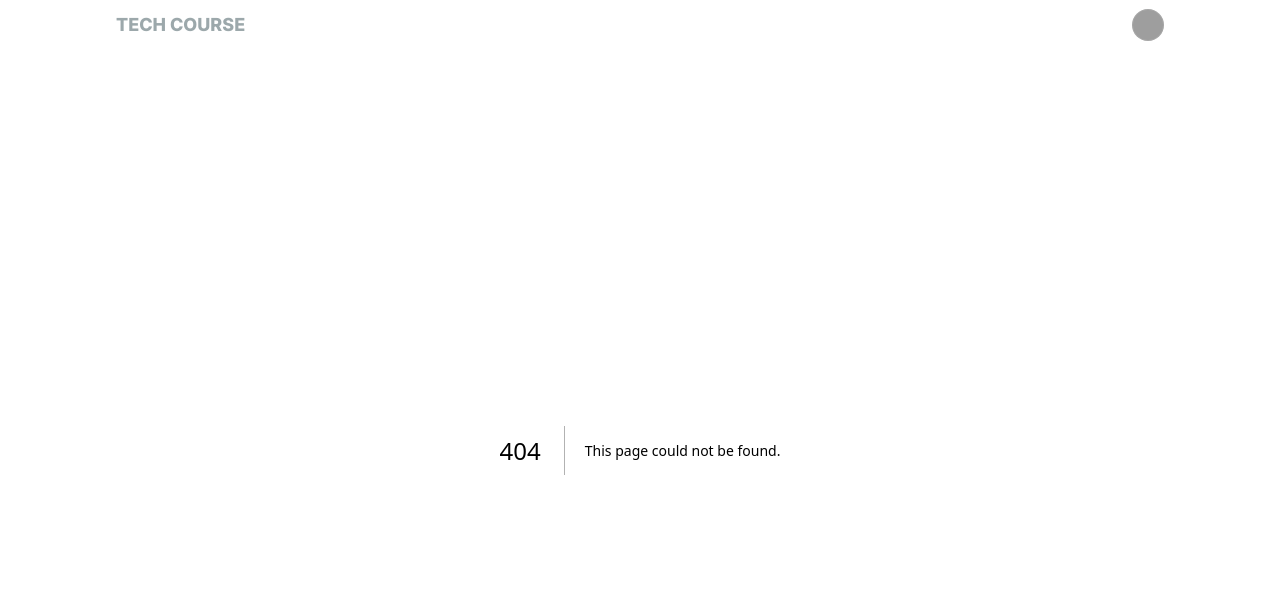
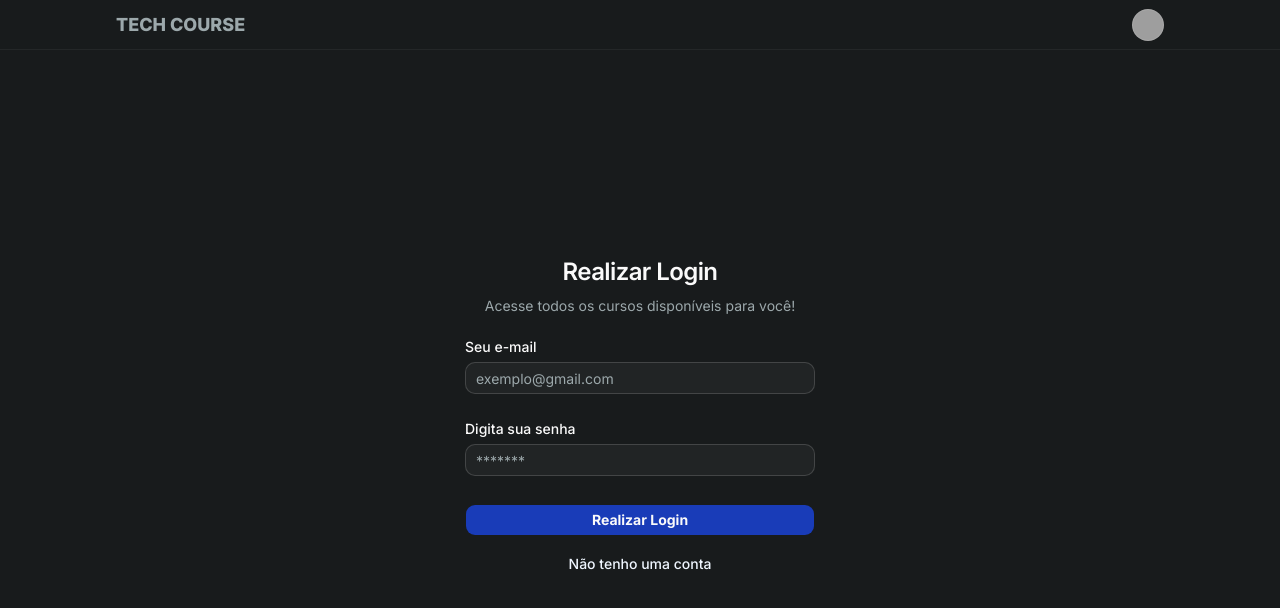
Before and after one commit to HenriqueMart/DevMartinsTech, a Next.js app: page /auth/sign-in in a window 1280 px wide. Before the commit this address had no page. Shown: the top 608 px of the page. Built offline with nearby package versions, Linux system fonts and the light colour scheme; no server answers; grey boxes are pictures that could not be loaded.

Commit message:
:sparkles: Feat: implements autentication with FirebaseAuth and setting page sign-up sign-in. Setting firabase.ts and type env

```diff
--- /dev/null
+++ b/firabase.ts
@@ -0,0 +1,19 @@
+// Import the functions you need from the SDKs you need
+import { initializeApp } from "firebase/app";
+import {getAuth} from "firebase/auth"
+// TODO: Add SDKs for Firebase products that you want to use
+// https://firebase.google.com/docs/web/setup#available-libraries
+
+// Your web app's Firebase configuration
+const firebaseConfig = {
+  apiKey: import.meta.env.VITE_FIREBASE_API_KEY,
+  authDomain: import.meta.env.VITE_FIREBASE_AUTH_DOMAIN,
+  projectId: import.meta.env.VITE_FIREBASE_PROJECT_ID,
+  storageBucket: import.meta.env.VITE_FIREBASE_STORAGE_BUCKET,
+  messagingSenderId: import.meta.env.VITE_FIREBASE_MESSAGING_SENDER_ID,
+  appId: import.meta.env.VITE_FIREBASE_APP_ID
+};
+
+// Initialize Firebase
+const app = initializeApp(firebaseConfig);
+export const auth = getAuth(app);
--- a/package.json
+++ b/package.json
@@ -17,10 +17,13 @@
     "cn": "^0.2.6",
     "embla-carousel-autoplay": "^8.6.0",
     "embla-carousel-react": "^8.6.0",
+    "firebase": "^12.19.0",
     "googleapis": "^180.0.0",
     "next": "16.3.4",
     "react": "19.2.8",
     "react-dom": "19.2.8",
+    "react-firebase-hooks": "^5.1.1",
+    "react-toastify": "^11.1.0",
     "shadcn": "^4.21.0",
     "tw-animate-css": "^1.4.0"
   },
--- /dev/null
+++ b/src/app/auth/sign-in/page.tsx
@@ -0,0 +1,83 @@
+"use client"
+
+import Link from "next/link";
+import {toast, ToastContainer} from "react-toastify"
+
+import { useState } from "react";
+import { auth } from "../../../../firabase";
+import {useSignInWithEmailAndPassword} from "react-firebase-hooks/auth"
+import { useRouter } from "next/navigation";
+
+import { Label } from "@/components/ui/label";
+import { Button } from "@/components/ui/button";
+import { Input } from "@/components/ui/input";
+
+export default function SignIn(){
+    const router = useRouter();
+
+    const [signUser] = useSignInWithEmailAndPassword(auth);
+    const [email, setEmail] = useState("");
+    const [password, setPassword] = useState("");
+    const [error, setError] = useState(false);
+
+    const onSubmit = async (event: React.FormEvent<HTMLFormElement>) => {
+        event.preventDefault();
+
+        try{
+            const result = await signUser(email, password);
+
+            if (!result || !result.user) {
+                setError(true);
+                throw new Error("Usuário não informado ou falha na autenticação");
+            }
+
+            router.push("/");
+
+        }catch(error){
+            toast.error("Erro ao realizar login:", error);
+        }
+
+    };
+
+    return (
+        <div className="w-full min-h-[calc(100vh-4rem)] flex justify-center items-center p-8 text-foreground">
+                <div className="flex w-[350px] flex-col justify-center gap-6">
+                    <div className="flex flex-col gap-2 text-center">
+                        <h1 className="text-2xl font-semibold tracking-tight text-center"> {/*tracking-tight - alinhamento das letras */}
+                            Realizar Login
+                        </h1>
+                    <p className="text-sm text-muted-foreground">
+                        Acesse todos os cursos disponíveis para você!
+                    </p>
+                    </div>
+                   <form className="flex flex-col gap-3 space-y-4" onSubmit={onSubmit}>
+                        <div className="space-y-2">
+                            <Label htmlFor="email">Seu e-mail</Label>
+                            <Input id="email" type="email" placeholder="exemplo@gmail.com" onChange={(e) => setEmail(e.target.value)} />
+                        </div>
+                        <div className="space-y-2">
+                            <Label htmlFor="password">Digita sua senha</Label>
+                            <Input id="senha" type="password" placeholder="*******" onChange={(e) => setPassword(e.target.value)}/>
+                            {error && (
+                                <p className="text-red-400 text-sm font-bold">Credencial informado inválido</p>
+                            )}
+                        </div>
+
+                        <div className="w-full flex flex-col gap-3 justify-center items-center">
+                            <Button
+                                className="w-full text-foreground font-bold hover:bg-muted cursor-pointer"
+                                type="submit">
+                                Realizar Login
+                            </Button>
+                            <Button className=" bg-transparent hover:bg-transparent">
+                                <Link href="/auth/sign-up" className="text-sm font-medium hover:text-muted-foreground">
+                                    Não tenho uma conta
+                                </Link>
+                            </Button>
+                        </div>
+
+                   </form>
+                </div>
+            </div>
+    )
+}
--- /dev/null
+++ b/src/app/auth/sign-up/page.tsx
@@ -0,0 +1,72 @@
+"use client"
+
+import { Label } from "@/components/ui/label";
+import Link from "next/link";
+import { useRouter } from "next/navigation";
+import { useState } from "react";
+import { auth } from "../../../../firabase";
+import {useCreateUserWithEmailAndPassword, useSendEmailVerification} from "react-firebase-hooks/auth"
+import { Button } from "@/components/ui/button";
+import { Input } from "@/components/ui/input";
+
+export default function SignUp(){
+    const router = useRouter();
+    const [createUser] = useCreateUserWithEmailAndPassword(auth);
+    const [sendEmailVerification] = useSendEmailVerification(auth);
+
+    const [email, setEmail] = useState("");
+    const [password, setPassword] = useState("");
+
+    const onSubmit = async (event: React.FormEvent<HTMLFormElement>) => {
+        event.preventDefault();
+
+        try{
+            const result = await createUser(email, password);
+
+            await sendEmailVerification();
+            console.log("Usuário criado:", result);
+
+            router.push("/auth/sign-in");
+
+        }catch(error){
+            console.error("Erro ao criar usuário:", error);
+        }
+
+    };
+
+    return (
+        <div className="p-8 text-foreground">
+                <Button className="absolute right-8 top-8 bg-muted hover:bg-muted-foreground">
+                    <Link href="/auth/sign-in">
+                        Realizar login
+                    </Link>
+                </Button>
+                <div className="flex w-[350px] flex-col justify-center gap-6">
+                    <div className="flex flex-col gap-2 text-center">
+                        <h1 className="text-lg sm:text-2xl font-semibold tracking-tight text-center"> {/*tracking-tight - alinhamento das letras */}
+                            Acessar Curso
+                    </h1>
+                    <p className="text-[12px] sm:text-sm text-muted-foreground">
+                        Acesse curso disponível para você!
+                    </p>
+                    </div>
+                   <form className="space-y-4" onSubmit={onSubmit}>
+                        <div className="space-y-2">
+                            <Label htmlFor="email">Seu e-mail</Label>
+                            <Input id="email" type="email" placeholder="exemplo@gmail.com" onChange={(e) => setEmail(e.target.value)} />
+                            <Label htmlFor="senha">Digita sua senha</Label>
+                            <Input id="senha" type="senha" placeholder="*******" onChange={(e) => setPassword(e.target.value)}/>
+                        </div>
+
+                        <Button
+
+
+                            className="w-full text-foreground font-bold hover:bg-muted cursor-pointer"
+                            type="submit" >
+                                Realizar Cadastro
+                            </Button>
+                   </form>
+                </div>
+            </div>
+    )
+}
--- a/src/app/layout.tsx
+++ b/src/app/layout.tsx
@@ -3,6 +3,9 @@ import "./globals.css";
 import { JetBrains_Mono, Inter } from "next/font/google";
 import { cn } from "@/lib/utils";
 import NavBar from "@/components/ui/navBar";
+
+
+import { ToastContainer } from "react-toastify";
 
 const inter = Inter({subsets:['latin'],variable:'--font-sans'});
 
@@ -17,7 +20,7 @@ export default function RootLayout({ children }: LayoutProps<"/">) {
       <body className="min-h-full flex flex-col mx-auto antialiased ">
         <NavBar/>
           {children}
-
+          <ToastContainer className="bottom-right" />
       </body>
     </html>
   );
```
Also changed, not shown: src/vite-env-d.ts (added, +13 -0 lines), 1 other file (tests, documents, lock files or other folders).
